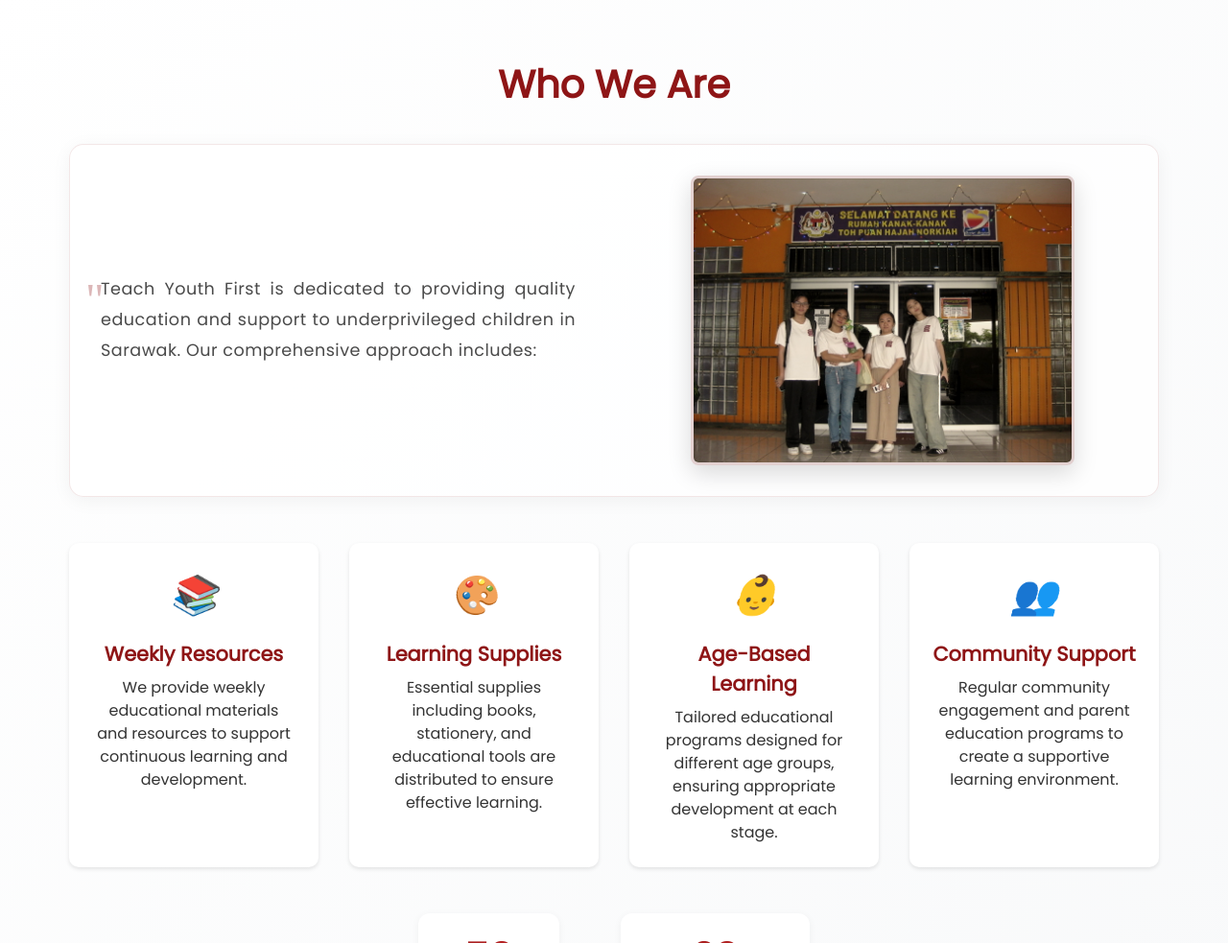
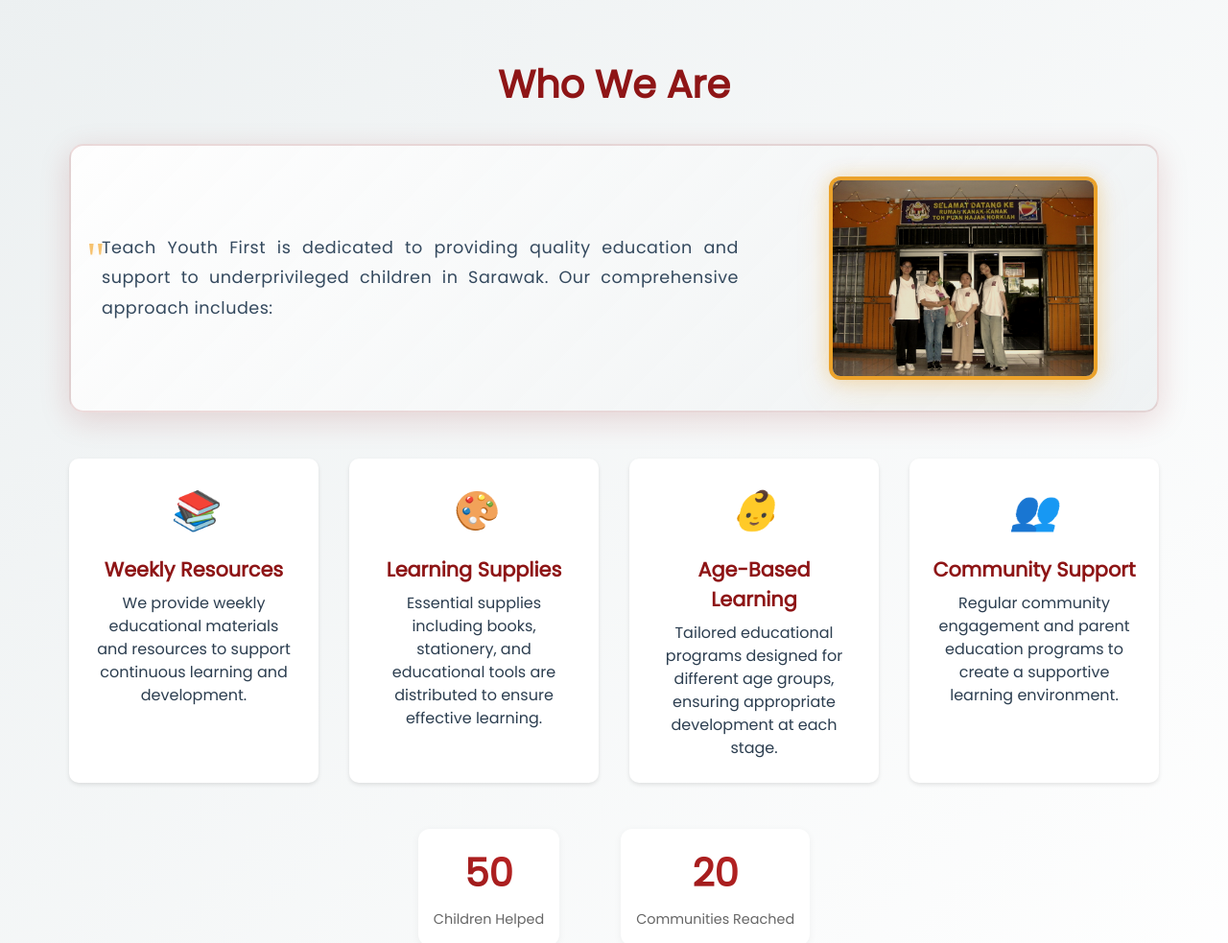
Before and after one commit to lovenialaw/teach-youth-first, a website: page TYF/index.html in a window 1280 px wide. Shown: the part 752-1735 px from the top of the page at 96% size. Drawn offline with Linux system fonts and the light colour scheme.

Commit message:
add color

```diff
--- a/TYF/styles.css
+++ b/TYF/styles.css
@@ -1,7 +1,30 @@
 :root {
     --primary-color: #8e1516;
     --secondary-color: #ffffff;
-    --text-color: #333333;
+    --text-color: #2c3e50;
+
+    /* New sophisticated color palette */
+    --accent-gold: #f39c12;
+    --accent-teal: #16a085;
+    --accent-purple: #8e44ad;
+    --accent-orange: #e67e22;
+    --accent-blue: #3498db;
+
+    /* Neutral tones */
+    --warm-gray: #7f8c8d;
+    --light-warm: #ecf0f1;
+    --dark-warm: #34495e;
+
+    /* Background gradients */
+    --gradient-primary: linear-gradient(135deg, #8e1516 0%, #c0392b 100%);
+    --gradient-secondary: linear-gradient(135deg, #f39c12 0%, #e67e22 100%);
+    --gradient-accent: linear-gradient(135deg, #16a085 0%, #27ae60 100%);
+    --gradient-warm: linear-gradient(135deg, #ecf0f1 0%, #bdc3c7 100%);
+
+    /* Shadow colors */
+    --shadow-primary: rgba(142, 21, 22, 0.15);
+    --shadow-gold: rgba(243, 156, 18, 0.15);
+    --shadow-teal: rgba(22, 160, 133, 0.15);
 }
 
 * {
@@ -16,7 +39,7 @@ body {
     color: var(--text-color);
     overflow-x: hidden;
     padding-top: 70px;
-    background: linear-gradient(135deg, #f8f9fa 0%, #ffffff 100%);
+    background: var(--gradient-warm);
     min-height: 100vh;
     /* Add padding to body to account for fixed navbar */
 }
@@ -24,7 +47,7 @@ body {
 /* Add smooth scrolling to the whole page */
 html {
     scroll-behavior: smooth;
-    background: linear-gradient(135deg, #f8f9fa 0%, #ffffff 100%);
+    background: var(--gradient-warm);
 }
 
 /* Navigation */
@@ -513,7 +536,7 @@ section[id] {
 /* Overview Section */
 .overview-section {
     padding: 5rem 2rem;
-    background-color: #f9f9f9;
+    background: linear-gradient(135deg, var(--light-warm) 0%, #ffffff 100%);
     opacity: 0;
     transform: translateY(20px);
     transition: all 0.6s ease;
@@ -548,15 +571,15 @@ section[id] {
 /* Profile Layout - Minimalistic & Vintage */
 .profile-layout {
     display: grid;
-    grid-template-columns: 1fr 1fr;
+    grid-template-columns: 2fr 1fr;
     gap: 3rem;
     align-items: center;
     margin-bottom: 3rem;
     padding: 2rem;
-    background: rgba(255, 255, 255, 0.7);
+    background: linear-gradient(135deg, rgba(255, 255, 255, 0.9) 0%, rgba(236, 240, 241, 0.8) 100%);
     border-radius: 15px;
-    border: 1px solid rgba(142, 21, 22, 0.1);
-    box-shadow: 0 4px 20px rgba(0, 0, 0, 0.05);
+    border: 2px solid var(--shadow-primary);
+    box-shadow: 0 8px 32px var(--shadow-primary);
 }
 
 .profile-text {
@@ -566,8 +589,8 @@ section[id] {
 .vintage-text {
     font-size: 1.1rem;
     line-height: 1.8;
-    color: #4a4a4a;
-    font-weight: 300;
+    color: var(--dark-warm);
+    font-weight: 400;
     letter-spacing: 0.5px;
     text-align: justify;
     position: relative;
@@ -576,12 +599,13 @@ section[id] {
 .vintage-text::before {
     content: '"';
     font-size: 3rem;
-    color: var(--primary-color);
-    opacity: 0.3;
+    color: var(--accent-gold);
+    opacity: 0.6;
     position: absolute;
     top: -1rem;
     left: -1rem;
     font-family: serif;
+    text-shadow: 2px 2px 4px var(--shadow-gold);
 }
 
 .profile-image {
@@ -593,13 +617,13 @@ section[id] {
 
 .vintage-image {
     width: 100%;
-    max-width: 400px;
+    max-width: 280px;
     height: auto;
-    border-radius: 8px;
-    filter: sepia(0.3) contrast(1.1) brightness(0.95);
-    border: 3px solid rgba(142, 21, 22, 0.2);
-    box-shadow: 0 8px 25px rgba(0, 0, 0, 0.15);
-    transition: all 0.4s ease;
+    border-radius: 12px;
+    filter: sepia(0.4) contrast(1.2) brightness(0.9) saturate(1.1);
+    border: 4px solid var(--accent-gold);
+    box-shadow: 0 12px 35px var(--shadow-gold), 0 0 20px rgba(243, 156, 18, 0.3);
+    transition: all 0.5s ease;
     position: relative;
 }
 
@@ -616,9 +640,10 @@ section[id] {
 }
 
 .vintage-image:hover {
-    filter: sepia(0.2) contrast(1.05) brightness(1);
-    transform: scale(1.02);
-    box-shadow: 0 12px 35px rgba(0, 0, 0, 0.2);
+    filter: sepia(0.2) contrast(1.1) brightness(1.05) saturate(1.2);
+    transform: scale(1.05) rotate(2deg);
+    box-shadow: 0 20px 45px var(--shadow-gold), 0 0 30px rgba(243, 156, 18, 0.4);
+    border-color: var(--accent-orange);
 }
 
 /* Responsive design for profile layout */
```
